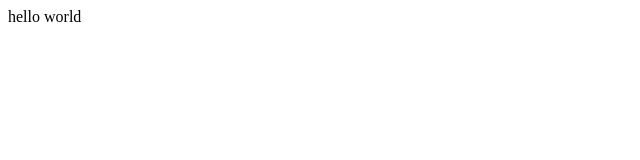
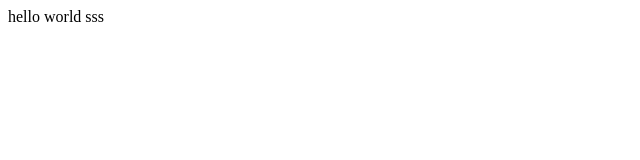
Before and after one commit to RyanStone2640/test, a plain HTML site: page test.htm in a window 1280 px wide. Shown: the full height of the page, 0-640 px from the left. Drawn offline with Linux system fonts and the light colour scheme.

Commit message:
Fourth Commit

```diff
--- a/test.htm
+++ b/test.htm
@@ -3,6 +3,6 @@
 <head>
 </head>
 <body>
-<div>hello world</div>
+<div>hello world sss</div>
 </body>
 </html>
```
Also changed, not shown: index.htm (+1 -1 lines).
